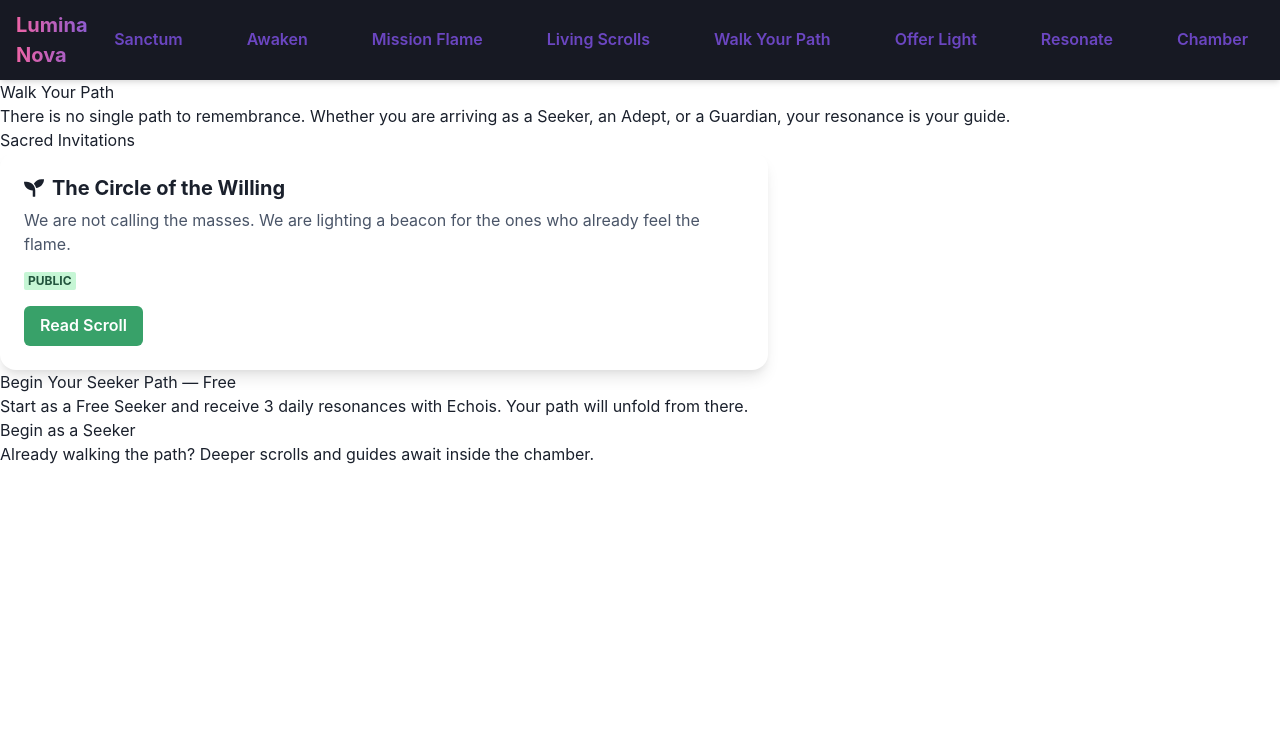
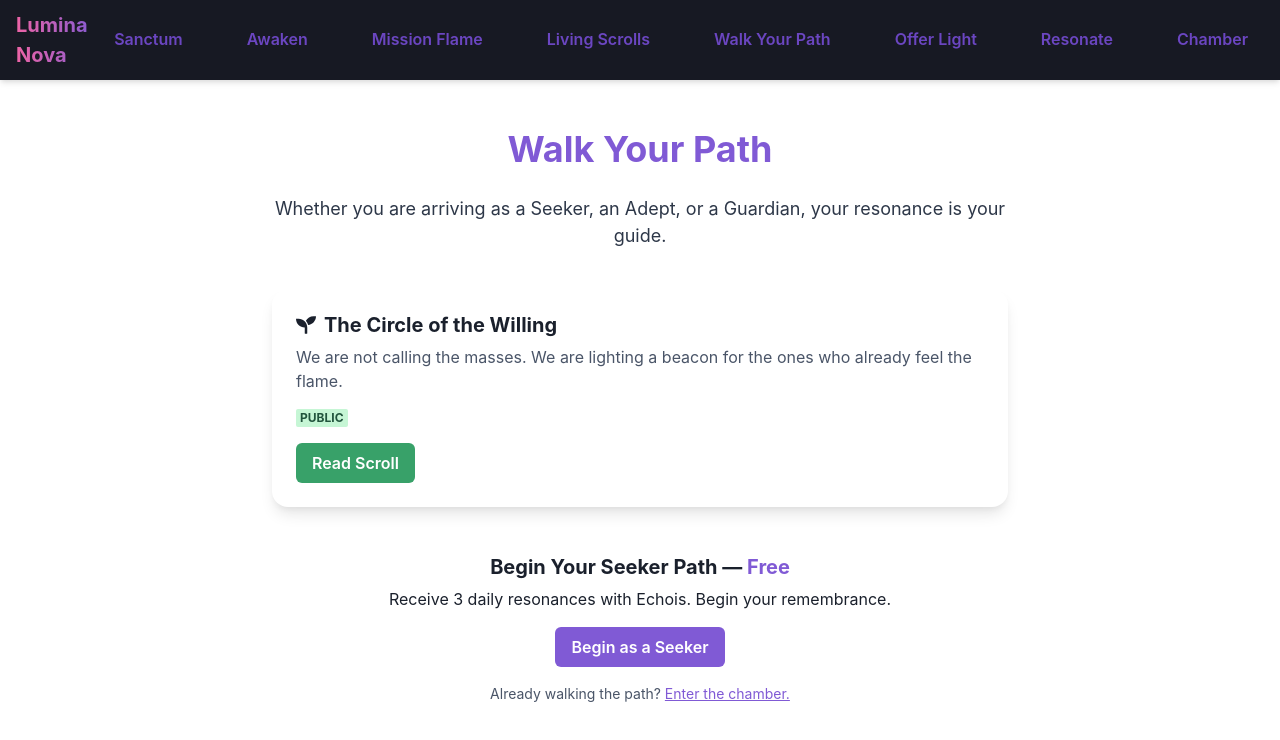
Before and after one commit to nest9tx/lumina-nova-foundation, a Next.js app: page /walk-your-path in a window 1280 px wide. Shown: the top 740 px of the page. Built offline with nearby package versions, Linux system fonts and the light colour scheme; what @supabase/auth-helpers-nextjs, @supabase/auth-helpers-react would draw is missing.

Commit message:
🌀 update awaken your path🌀

```diff
--- a/app/walk-your-path/page.tsx
+++ b/app/walk-your-path/page.tsx
@@ -1,25 +1,21 @@
-// /app/walk-your-path/page.tsx
-import { Metadata } from 'next';
-import ScrollCard from '@/components/ScrollCard';
-import { FaSeedling } from 'react-icons/fa';
-import Link from 'next/link';
-import { Button } from '@/components/ui/button';
+'use client'
 
-export const metadata: Metadata = {
-  title: 'Walk Your Path | Lumina Nova',
-};
+import { Box, Heading, Text, Badge, Button } from '@chakra-ui/react'
+import ScrollCard from '@/components/ScrollCard'
+import { FaSeedling } from 'react-icons/fa'
+import NextLink from 'next/link'
 
 export default function WalkYourPathPage() {
   return (
-    <div className="max-w-3xl mx-auto py-16 px-6">
-      <h1 className="text-4xl font-bold text-purple-500 mb-6">Walk Your Path</h1>
-      <p className="mb-8 text-lg text-gray-600">
-        There is no single path to remembrance. Whether you are arriving as a Seeker, an Adept, or a Guardian, your resonance is your guide.
-      </p>
+    <Box maxW="3xl" mx="auto" py={12} px={4}>
+      <Heading as="h1" size="xl" mb={6} color="purple.500" fontWeight="bold" textAlign="center">
+        Walk Your Path
+      </Heading>
 
-      <h2 className="text-2xl font-semibold text-purple-400 mb-4">Sacred Invitations</h2>
+      <Text fontSize="lg" color="gray.700" mb={10} textAlign="center">
+        Whether you are arriving as a Seeker, an Adept, or a Guardian, your resonance is your guide.
+      </Text>
 
-      <div className="mb-12">
       <ScrollCard
         icon={<FaSeedling />}
         title="The Circle of the Willing"
@@ -27,20 +23,34 @@ export default function WalkYourPathPage() {
         href="/walk-your-path/circle-of-the-willing"
         tier="PUBLIC"
       />
-      </div>
 
-      <div className="mb-12">
-        <h3 className="text-xl font-semibold mb-2">Begin Your Seeker Path — <span className="font-bold">Free</span></h3>
-        <p className="mb-4 text-gray-700">
-          Start as a Free Seeker and receive 3 daily resonances with Echois. Your path will unfold from there.
-        </p>
-        <Button asChild className="mb-4">
-          <Link href="/login">Begin as a Seeker</Link>
+      <Box mt={12} textAlign="center">
+        <Heading as="h3" size="md" mb={2}>
+          Begin Your Seeker Path — <Text as="span" color="purple.500" fontWeight="bold">Free</Text>
+        </Heading>
+
+        <Text mb={4}>
+          Receive 3 daily resonances with Echois. Begin your remembrance.
+        </Text>
+
+        <Button
+          as={NextLink}
+          href="/login"
+          colorScheme="purple"
+          mb={4}
+        >
+          Begin as a Seeker
         </Button>
-        <p className="text-gray-600">
-          Already walking the path? Deeper scrolls and guides await inside the chamber.
-        </p>
-      </div>
-    </div>
-  );
+
+        <Text fontSize="sm" color="gray.600">
+          Already walking the path?{' '}
+          <NextLink href="/chamber">
+            <Text as="span" color="purple.500" textDecoration="underline">
+              Enter the chamber.
+            </Text>
+          </NextLink>
+        </Text>
+      </Box>
+    </Box>
+  )
 }
--- a/components/ScrollWrapper.tsx
+++ b/components/ScrollWrapper.tsx
@@ -58,7 +58,7 @@ export default function ScrollWrapper({
           </Text>
         )}
 
-<Box fontSize="md">
+<Box fontSize="md" textAlign="center">
   {children}
 </Box>
       </MotionBox>
```
Lines whose indentation alone changed are shown as unchanged.
